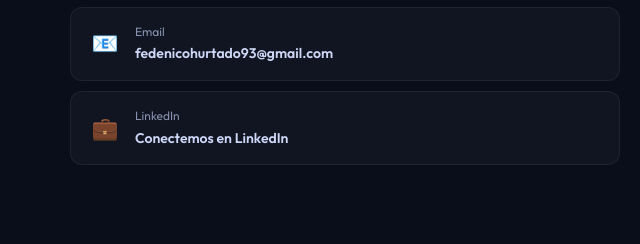
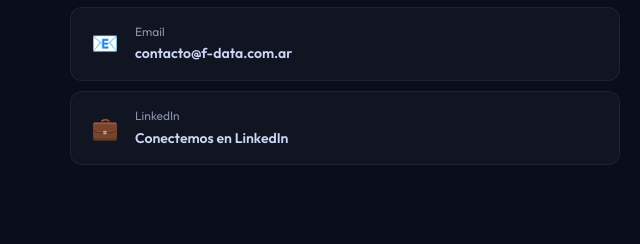
Before and after one commit to fedenh3/fdata-landing, a plain HTML site: page index.html in a window 1280 px wide. Shown: the part 6263-6507 px from the top of the page, 0-640 px from the left. Drawn offline with Linux system fonts and the light colour scheme.

Commit message:
Email profesional contacto@f-data.com.ar

```diff
--- a/index.html
+++ b/index.html
@@ -447,11 +447,11 @@
               <div class="contact-method-value">Escribinos por WhatsApp</div>
             </div>
           </a>
-          <a href="mailto:fedenicohurtado93@gmail.com" class="contact-method" id="contact-email">
+          <a href="mailto:contacto@f-data.com.ar" class="contact-method" id="contact-email">
             <div class="contact-method-icon">📧</div>
             <div>
               <div class="contact-method-label">Email</div>
-              <div class="contact-method-value">fedenicohurtado93@gmail.com</div>
+              <div class="contact-method-value">contacto@f-data.com.ar</div>
             </div>
           </a>
           <a href="https://linkedin.com" target="_blank" class="contact-method" id="contact-linkedin">
```
